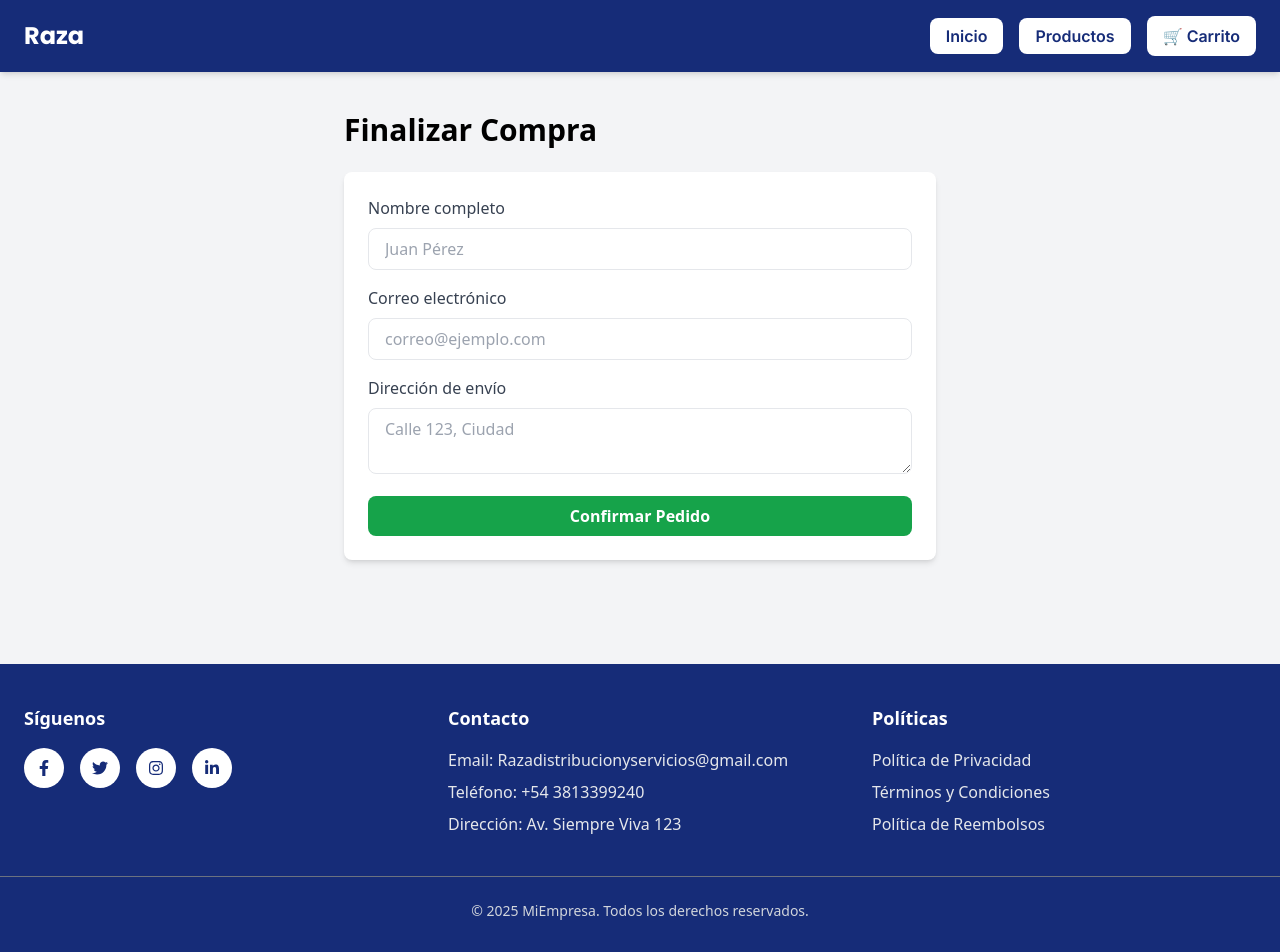
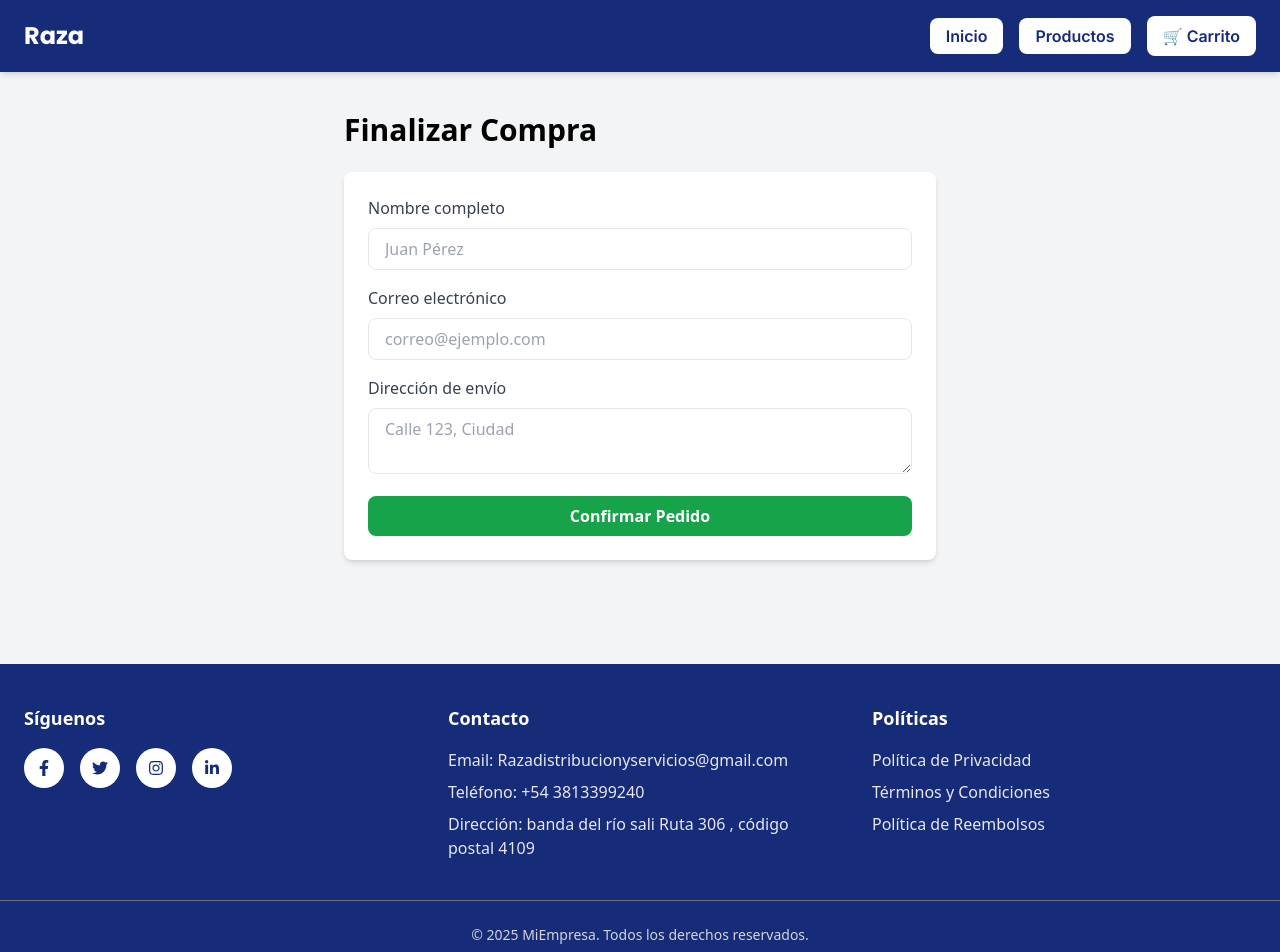
Before and after one commit to LucioArgiro/Ecommerce, a React (Vite) app: page /Ecommerce/checkout in a window 1280 px wide. Shown: the top 952 px of the page. Built offline with nearby package versions, Linux system fonts and the light colour scheme.

Commit message:
Fix: Arregle la direccion

```diff
--- a/src/assets/Components/Footer.tsx
+++ b/src/assets/Components/Footer.tsx
@@ -42,7 +42,7 @@ const Footer = () => {
           <ul className="space-y-2 text-gray-200">
             <li>Email: Razadistribucionyservicios@gmail.com</li>
             <li>Teléfono: +54 3813399240</li>
-            <li>Dirección: Av. Siempre Viva 123</li>
+            <li>Dirección: banda del río sali Ruta 306 , código postal 4109</li>
           </ul>
         </div>
 
```
